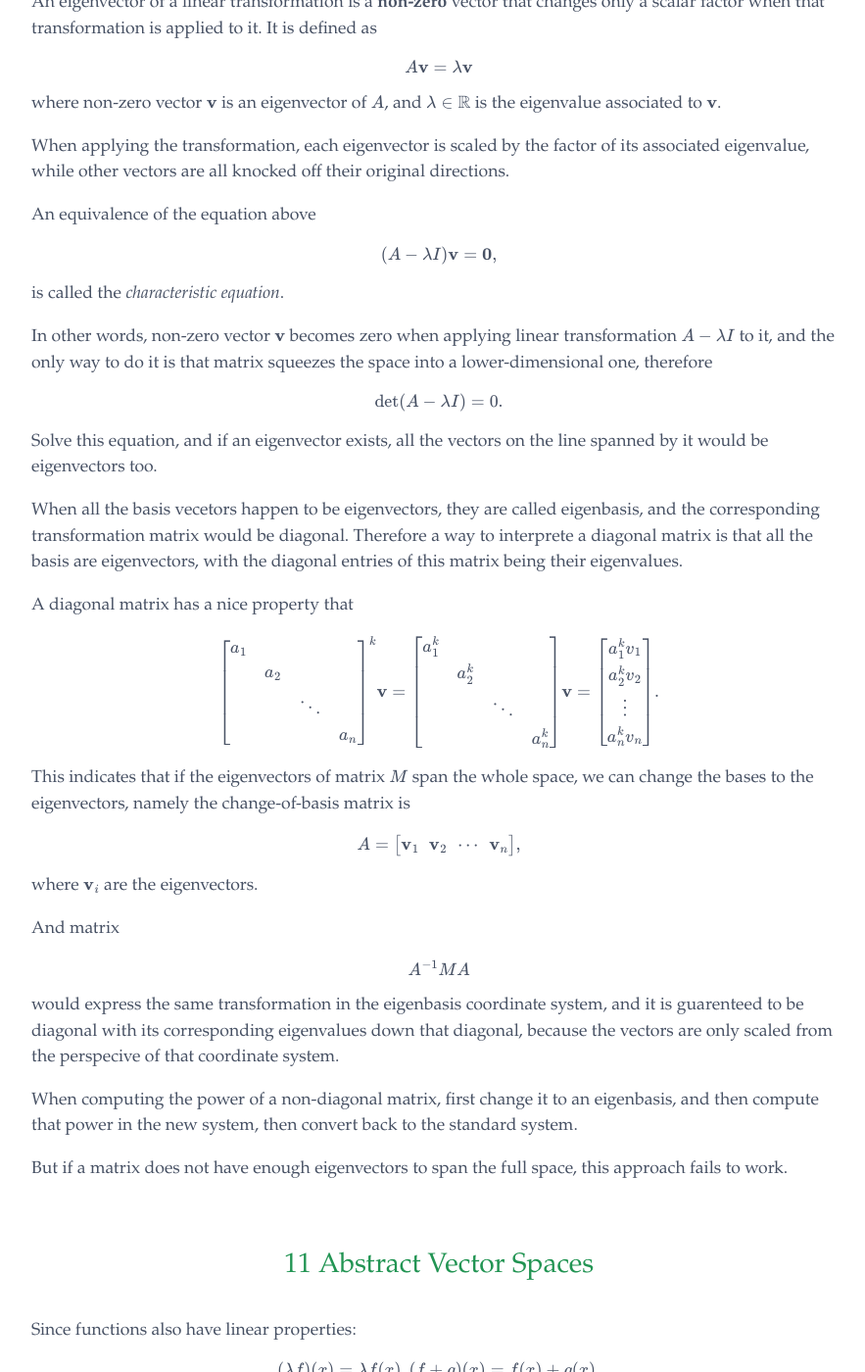
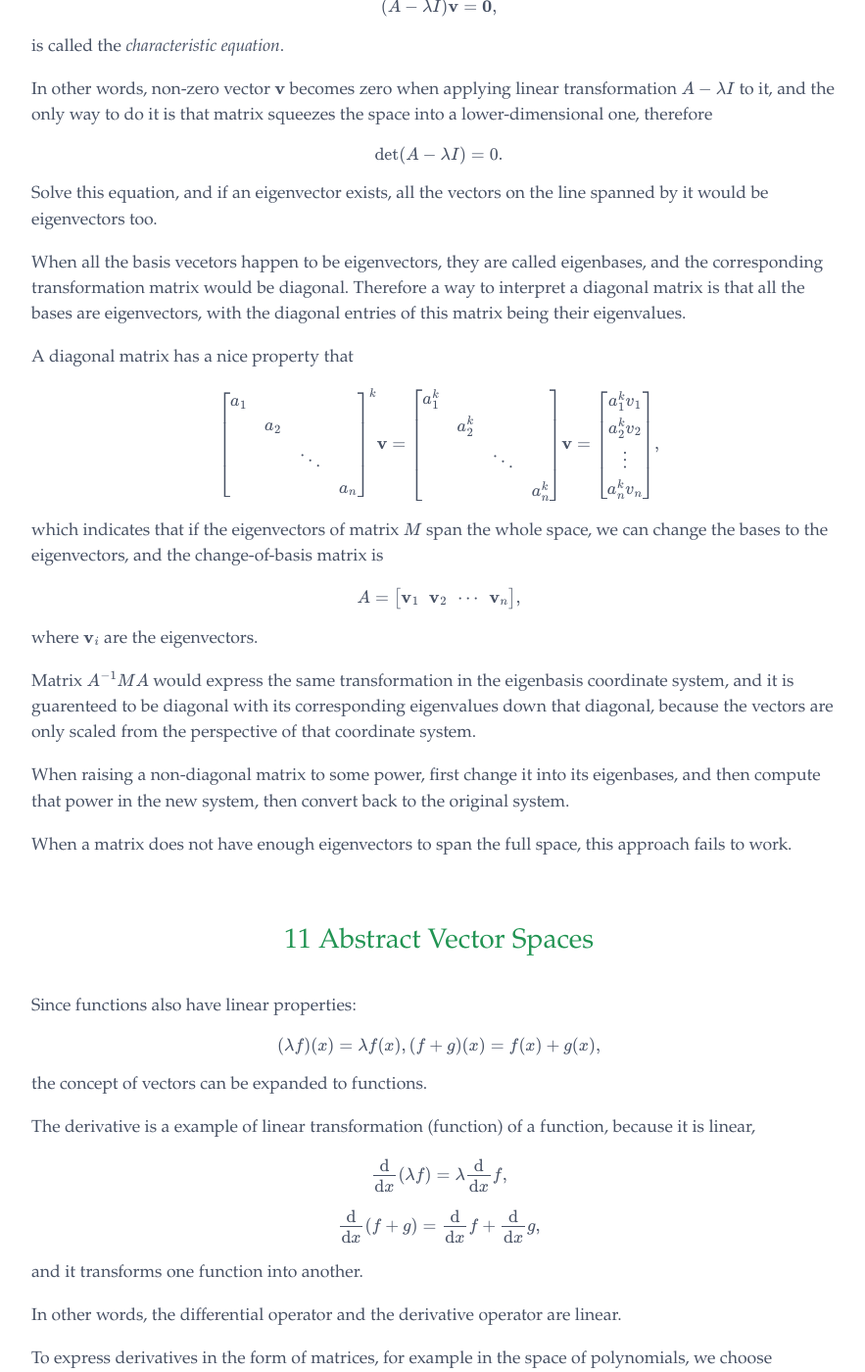
Before and after one commit to x4Cx58x54/x4Cx58x54.github.io, a Jekyll site: the page built from notes/mathematics/linear-algebra/essence-of-linear-algebra.md, in a window 1280 px wide and 1400 px high, scrolled down 12015 px. Shown: the whole window at 98% size, without its empty margins (192-1075 px from the left). Built offline with Jekyll 4.4.1, drawn with Linux system fonts in a browser that asks for light colours; formulas are drawn with MathJax 3; some of the changed text lies outside the part shown.

Commit message:
fix some problems

```diff
--- a/notes/mathematics/linear-algebra/essence-of-linear-algebra.md
+++ b/notes/mathematics/linear-algebra/essence-of-linear-algebra.md
@@ -40,16 +40,11 @@ which suggests that, **a vector remains the same linear combination of the trans
 Therefore, in two-dimensional space, suppose
 
 $$
-\mathbf{v}=x\hat{\imath}+y\hat{\jmath}
+\mathbf{v}=x\hat{\imath}+y\hat{\jmath},
 $$
 
-when applying linear transformation $\mathscr{A}$,
-
-$$
-\hat{\imath}\; \xrightarrow[\space]{\text{lands at}} \begin{bmatrix}a_{11}\\ a_{21}\end{bmatrix},\hspace{10mu} \hat{\jmath}\; \xrightarrow[\space]{\text{lands at}} \begin{bmatrix}a_{12} \\ a_{22}\end{bmatrix},
-$$
-
-and
+when applied linear transformation $\mathscr{A}$, $
+\hat{\imath}$ lands at $[\,a_{11}\ \ a_{21}\,]^\top$, $\hat{\jmath}$ lands at $[\,a_{12}\ \ a_{22}\,]^\top$. That is
 
 $$
 \mathscr{A}(\mathbf{v})=x
@@ -114,9 +109,9 @@ a_{12} \\ a_{22}
 \end{bmatrix}.
 $$
 
-That is the relation between linear transformation and matrix-vector multiplication.
+It is the relation between linear transformation and matrix-vector multiplication.
 
-By recording where the bases land when applying a linear transformation and packaging them into a matrix, we have all the infomation of this transformation.
+By recording where the bases land when applying a linear transformation and packaging them into a matrix, we have all the infomation about this transformation.
 
 Starting from a specified matrix, we can imagine what the whole space and all the vectors inside look like after the transformation. Conversely, intuitive knowledge of a transformation itself can be expressed as a matrix.
 
@@ -125,7 +120,7 @@ Particularly, if $\mathscr{A}(\hat{\imath}),\,\mathscr{A}(\hat{\jmath})$ are lin
 
 ## 4 Matrix Multiplication as Composition
 
-Applying two successive linear transformations $\mathscr{A}_1, \mathscr{A}_2$ on a vector/space, we get a composition of linear transformations. Numerically, it is the multiplication of matrices corresponding to the transformations respectively.
+Applying two successive linear transformations $\mathscr{A}_1$ and $\mathscr{A}_2$ on a vector/space, we get a composition of linear transformations. Numerically, it is the multiplication of matrices corresponding to these transformations respectively.
 
 $$
 M_2M_1\mathbf{v}=M\mathbf{v},
@@ -234,7 +229,7 @@ $$
 \det(M_1M_2)=\det(M_1)\det(M_2)=\det(M_2M_1).
 $$
 
-行阶梯式(row echelon form)具有以下形式:
+行阶梯式（row echelon form）具有以下形式:
 
 $$
 A=
@@ -247,13 +242,13 @@ a_{11} & a_{12} & a_{13} & \cdots & a_{1n} \\
 \end{bmatrix}
 $$
 
-其对空间的缩放比例即其行列式，等于其中诸列张成的（$n$维）立方体之体积，等于每一列垂直于其之前诸列所张成的空间的分量的乘积，即主对角线诸项之乘积
+其对空间的缩放比例即其行列式，等于其中诸列张成的（$n$ 维）立方体之体积，等于每一列垂直于其之前诸列所张成的空间的分量的乘积，即主对角线诸项之乘积
 
 $$
 \det(A)=\prod\limits_{i=j}a_{ij}.
 $$
 
-高斯消元法(Gauss elimination)的本质是用行列式为1的矩阵与原矩阵相乘，故行列式的值未改变，通过高斯消元得到行阶梯式即可求出行列式。
+高斯消元法（Gauss elimination）的本质是用行列式为 $1$ 的矩阵与原矩阵相乘，故行列式的值未改变，通过高斯消元得到行阶梯式即可求出行列式。
 
 
 ## 6 Inverse Matrices, Column Space and Null Space
@@ -268,9 +263,7 @@ has its geometric interpretation that we are looking for a vector $\mathbf{x}$ w
 
 The solution for $\mathbf{x}$ depends on whether the transformation squishes space into a lower dimensional one, i.e., whether $\det(A)$ equals to 0 or not.
 
-In the case where $\det(A)\neq 0$, there will always be one and only one solution and the finding process is actually playing the transformation in inverse.
-
-The inverse transformation corresponds to matrix $A^{-1}$ which satisfies that
+In the case where $\det(A)\neq 0$, there will always be one and only one solution and the finding process is actually playing the transformation in inverse. The inverse transformation corresponds to matrix $A^{-1}$ which satisfies that
 
 $$
 A^{-1}A\mathbf{x}=A^{-1}\mathbf{v},
@@ -292,9 +285,7 @@ $$
 
 And when we play this inverse transformation and follow $\mathbf{v}$, the single unique solution for $\mathbf{x}$ is obtained.
 
-When $\det(A)= 0$, the transformation squishes the space into a lower dimension, but there is no transformation that can unsquish space into a higher one, for a function cannot map a vector to multiple ones. That is to say, $A^{-1}$ does not exist in this case.
-
-If vector $\mathbf{v}$ is lucky enough to live on that lower-dimensional space, there will be infinite solutions for $\mathbf{x}$, otherwise there won't be any solutions.
+When $\det(A)= 0$, the transformation squishes the space into a lower dimension, but there is no transformation that can unsquish space into a higher one, for a function cannot map a vector to multiple ones. That is to say, $A^{-1}$ does not exist in this case. If vector $\mathbf{v}$ is lucky enough to live on that lower-dimensional space, there will be infinite solutions for $\mathbf{x}$, otherwise there won't be any solutions.
 
 The number of dimensions in the output of the transformation is called the **rank** of the matrix.
 
@@ -704,10 +691,10 @@ $$
 
 In terms of linear transformations, how a transformation is expressed is related to the bases. Here are the steps to describe the same transformation in a different coordinate systems:
 Suppose a linear transformation $M$ in coordinate system $S$ is applied to some vector $\mathbf{w}$ in $S'$,
-* first translate $\mathbf{w}$ to $S$, namely multiplying $A$ to $\mathbf{w}$;
-* since we've got $A\mathbf{w}$ in $S$, apply the transformation, namely multiplying $M$ to $A\mathbf{w}$;
-* translate it back to $S'$, namely multiplying $A^{-1}$ to it;
-* finally we got $A^{-1}MA\mathbf{w}$.
+1. first translate $\mathbf{w}$ to $S$ by multiplying $A$ to $\mathbf{w}$;
+2. since we've got $A\mathbf{w}$ in $S$, apply the transformation by multiplying $M$ to $A\mathbf{w}$;
+3. translate it back to $S'$ by multiplying $A^{-1}$ to it;
+4. finally we got $A^{-1}MA\mathbf{w}$.
 
 To sum up,
 
@@ -720,10 +707,10 @@ $$
 An eigenvector of a linear transformation is a **non-zero** vector that changes only a scalar factor when that transformation is applied to it. It is defined as
 
 $$
-A\mathbf{v}=\lambda\mathbf{v}
+A\mathbf{v}=\lambda\mathbf{v},
 $$
 
-where non-zero vector $\mathbf{v}$ is an eigenvector of $A$, and $\lambda\in\mathbb{R}$ is the eigenvalue associated to $\mathbf{v}$.
+where non-zero vector $\mathbf{v}$ is an eigenvector of $A$, and $\lambda\in\mathbb{R}$ is the eigenvalue associated to it.
 
 When applying the transformation, each eigenvector is scaled by the factor of its associated eigenvalue, while other vectors are all knocked off their original directions.
 
@@ -743,7 +730,7 @@ $$
 
 Solve this equation, and if an eigenvector exists, all the vectors on the line spanned by it would be eigenvectors too.
 
-When all the basis vecetors happen to be eigenvectors, they are called eigenbasis, and the corresponding transformation matrix would be diagonal. Therefore a way to interprete a diagonal matrix is that all the basis are eigenvectors, with the diagonal entries of this matrix being their eigenvalues.
+When all the basis vecetors happen to be eigenvectors, they are called eigenbases, and the corresponding transformation matrix would be diagonal. Therefore a way to interpret a diagonal matrix is that all the bases are eigenvectors, with the diagonal entries of this matrix being their eigenvalues.
 
 A diagonal matrix has a nice property that
 
@@ -765,10 +752,10 @@ a_{1}^k v_1 \\
 a_{2}^k v_2 \\
 \vdots \\
 a_{n}^k v_n
-\end{bmatrix}.
+\end{bmatrix},
 $$
 
-This indicates that if the eigenvectors of matrix $M$ span the whole space, we can change the bases to the eigenvectors, namely the change-of-basis matrix is
+which indicates that if the eigenvectors of matrix $M$ span the whole space, we can change the bases to the eigenvectors, and the change-of-basis matrix is
 
 $$
 A=
@@ -779,17 +766,11 @@ $$
 
 where $\mathbf{v}_i$ are the eigenvectors.
 
-And matrix
+Matrix $A^{-1}MA$ would express the same transformation in the eigenbasis coordinate system, and it is guarenteed to be diagonal with its corresponding eigenvalues down that diagonal, because the vectors are only scaled from the perspective of that coordinate system.
 
-$$
-A^{-1}MA
-$$
+When raising a non-diagonal matrix to some power, first change it into its eigenbases, and then compute that power in the new system, then convert back to the original system.
 
-would express the same transformation in the eigenbasis coordinate system, and it is guarenteed to be diagonal with its corresponding eigenvalues down that diagonal, because the vectors are only scaled from the perspecive of that coordinate system.
-
-When computing the power of a non-diagonal matrix, first change it to an eigenbasis, and then compute that power in the new system, then convert back to the standard system.
-
-But if a matrix does not have enough eigenvectors to span the full space, this approach fails to work.
+When a matrix does not have enough eigenvectors to span the full space, this approach fails to work.
 
 ## 11 Abstract Vector Spaces
 
@@ -824,7 +805,7 @@ $$
 b_0(x)=1,\; b_1(x)=x,\; b_2(x)=x^2,\; \cdots,\; b_n(x)=x^n ,\; \cdots
 $$
 
-as basis functions, and all polynomials can be described as the linear combinations of the *basis functions*:
+as *basis functions*, and all polynomials can be described as the linear combinations of the basis functions:
 
 $$
 f(x)=a_0 + a_1 x + a_2 x^2 + \cdots + a_n x^n =
```
Also changed, not shown: other parts of notes/mathematics/linear-algebra/essence-of-linear-algebra.md (+8 -12 lines).
